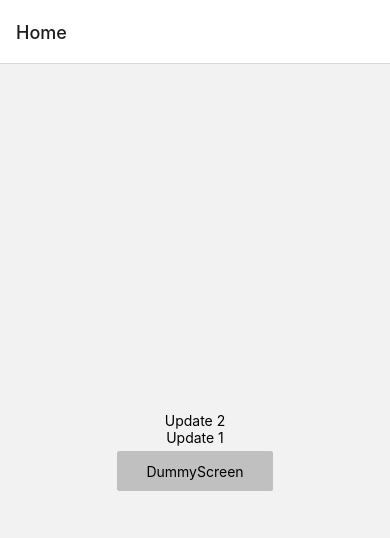
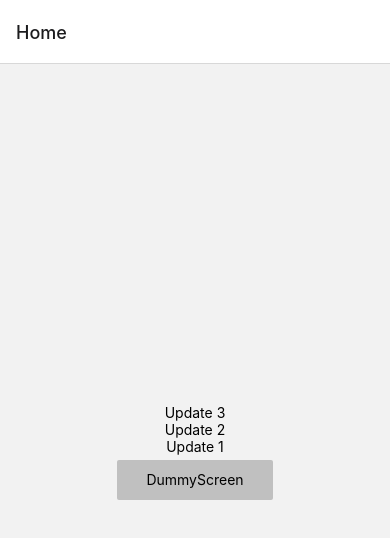
Before and after one commit to timmyjose/expo-updates-demo, a React Native app: screen /Home in a window 390 px wide. Shown: the top 538 px of the page. Built offline with nearby package versions, Linux system fonts and the light colour scheme.

Commit message:
chore: update version to 3

```diff
--- a/src/screens/Home.tsx
+++ b/src/screens/Home.tsx
@@ -12,6 +12,7 @@ const Home = () => {
 
   return (
     <View style={styles.container}>
+      <Text>Update 3</Text>
       <Text>Update 2</Text>
       <Text>Update 1</Text>
       <Pressable
```
Also changed, not shown: 1 other file (tests, documents, lock files or other folders).
